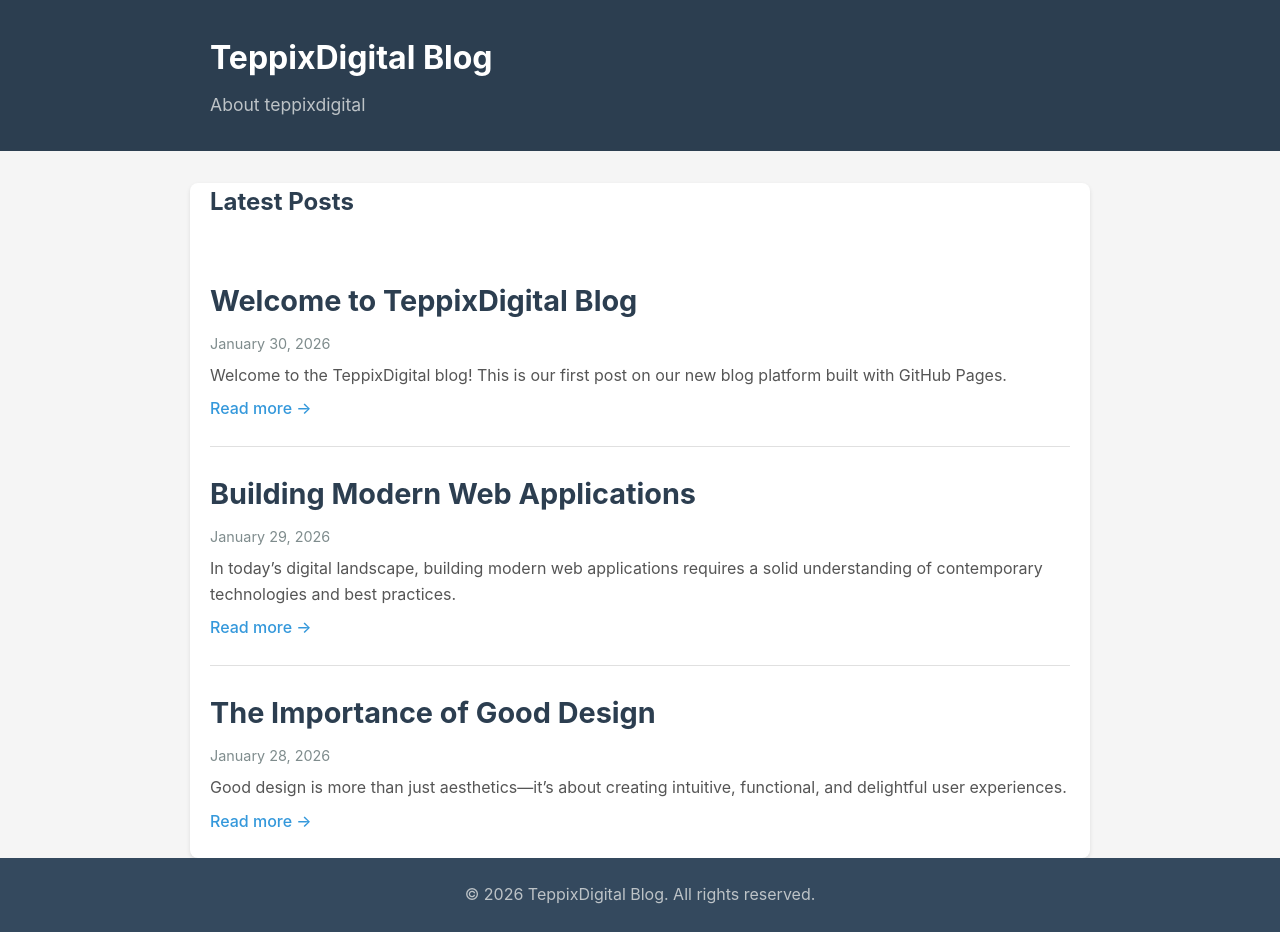
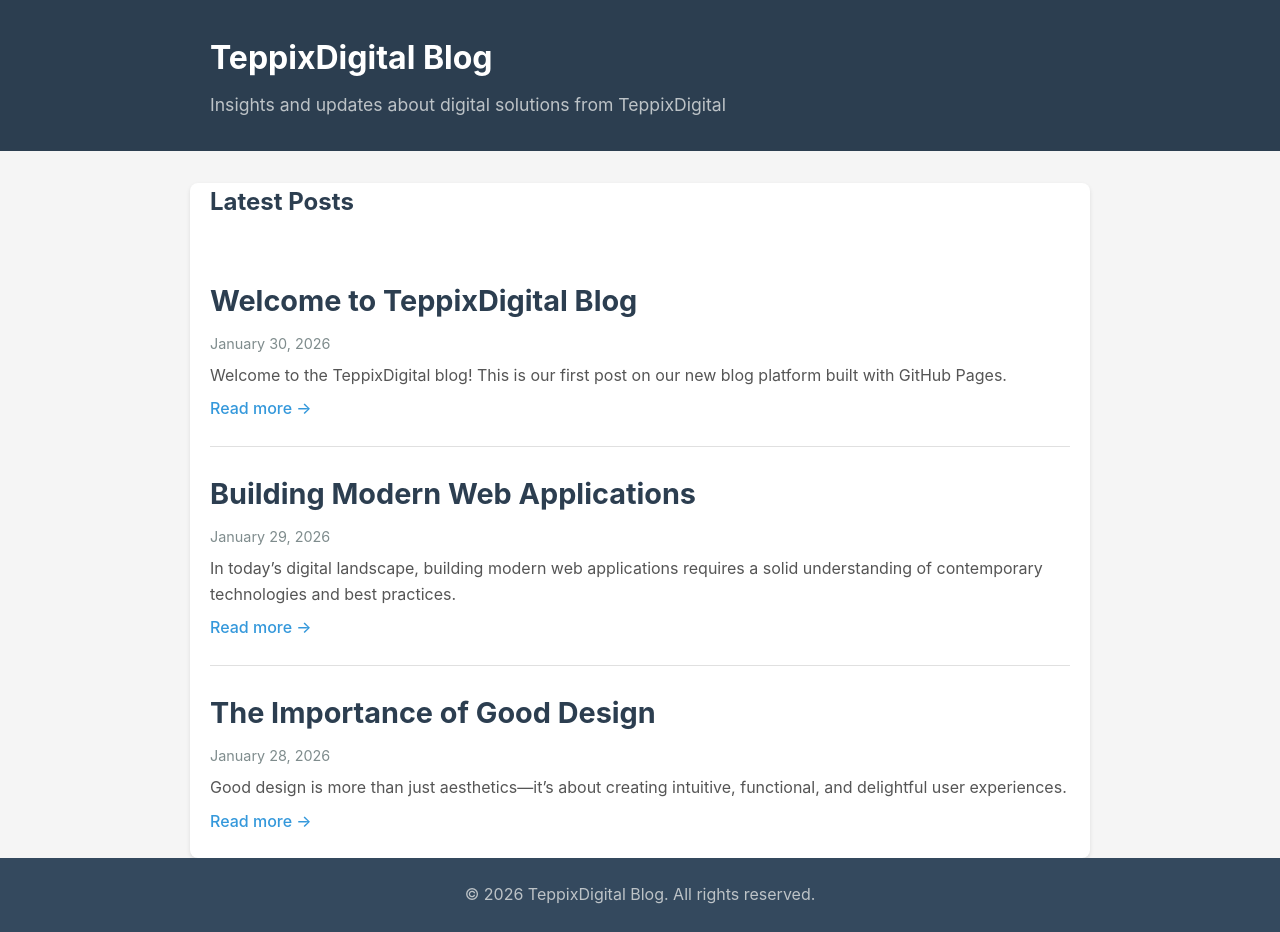
Before and after one commit to teppixdigital/teppixdigital.github.io, a Jekyll site: the page built from index.html, in a window 1280 px wide. Built offline with Jekyll 4.4.1, drawn with Linux system fonts in a browser that asks for light colours.

Commit message:
Fix code review issues and improve blog configuration
Co-authored-by: teppidigital <77870945+teppidigital@users.noreply.github.com>

```diff
--- a/_config.yml
+++ b/_config.yml
@@ -1,18 +1,15 @@
 # Site settings
 title: TeppixDigital Blog
-description: About teppixdigital
-baseurl: ""
+description: Insights and updates about digital solutions from TeppixDigital
+baseurl: "/teppixdigital"
 url: "https://teppixdigital.github.io"
 
 # Build settings
 markdown: kramdown
 permalink: /:year/:month/:day/:title/
-future: true
 
 # Collections
-collections:
-  posts:
-    output: true
+# Note: _posts collection is built-in to Jekyll and doesn't need to be declared
 
 # Exclude from build
 exclude:
--- a/assets/css/style.css
+++ b/assets/css/style.css
@@ -60,6 +60,11 @@ main {
     list-style: none;
 }
 
+.latest-posts-heading {
+    margin-bottom: 2rem;
+    color: #2c3e50;
+}
+
 .blog-item {
     padding: 1.5rem 0;
     border-bottom: 1px solid #e0e0e0;
@@ -69,17 +74,17 @@ main {
     border-bottom: none;
 }
 
-.blog-item h2 {
+.blog-item h3 {
     font-size: 1.8rem;
     margin-bottom: 0.5rem;
 }
 
-.blog-item h2 a {
+.blog-item h3 a {
     color: #2c3e50;
     text-decoration: none;
 }
 
-.blog-item h2 a:hover {
+.blog-item h3 a:hover {
     color: #3498db;
 }
 
--- a/index.html
+++ b/index.html
@@ -4,13 +4,13 @@ title: Home
 ---
 
 <div class="blog-list-container">
-    <h2 style="margin-bottom: 2rem; color: #2c3e50;">Latest Posts</h2>
+    <h2 class="latest-posts-heading">Latest Posts</h2>
 
     {% if site.posts.size > 0 %}
     <ul class="blog-list">
         {% for post in site.posts %}
         <li class="blog-item">
-            <h2><a href="{{ post.url | relative_url }}">{{ post.title }}</a></h2>
+            <h3><a href="{{ post.url | relative_url }}">{{ post.title }}</a></h3>
             <p class="blog-meta">
                 <time datetime="{{ post.date | date_to_xmlschema }}">
                     {{ post.date | date: "%B %d, %Y" }}
```
Also changed, not shown: _posts/2026-01-28-the-importance-of-good-design.md (+1 -1 lines), README.md.
